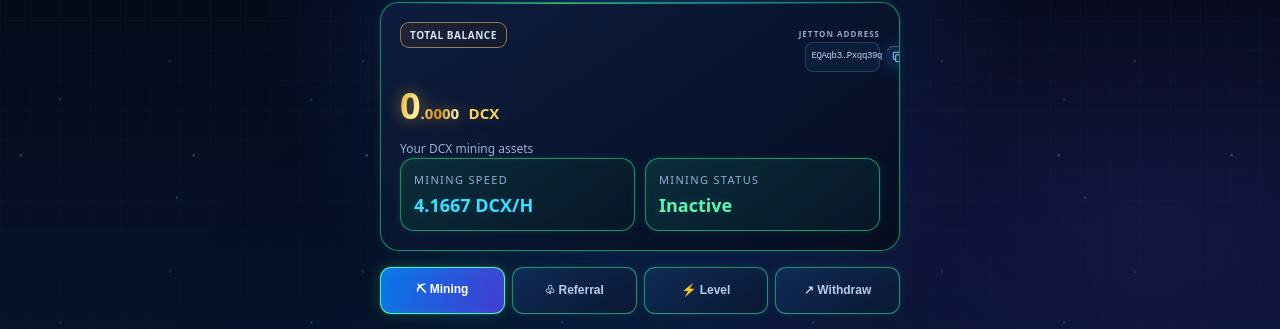
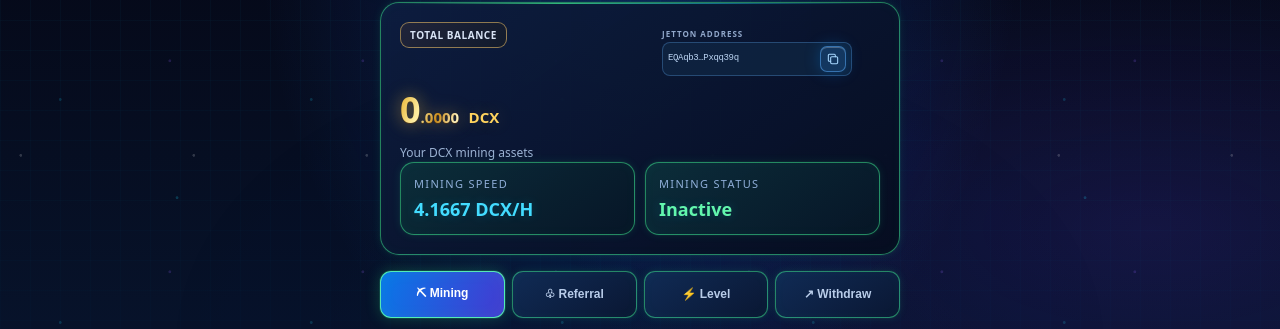
Before and after one commit to dcx-art/DCX-Mining, a plain HTML site: page index.html in a window 1280 px wide. Shown: the part 70-399 px from the top of the page. Drawn offline with Linux system fonts and the light colour scheme.

Commit message:
Shift DCX Jetton copy control left and keep fully visible

```diff
--- a/index.html
+++ b/index.html
@@ -67,7 +67,7 @@ align-items:flex-start;
 justify-content:space-between;
 gap:8px;
 }
-.dcx-jetton-group{display:flex;flex-direction:column;align-items:flex-end;gap:3px;margin-top:7px;min-width:0;max-width:68%;}
+.dcx-jetton-group{display:flex;flex-direction:column;align-items:flex-start;gap:3px;margin-top:7px;margin-right:28px;width:190px;max-width:calc(100% - 205px);min-width:0;flex:0 1 190px;}
 .dcx-jetton-caption{color:var(--muted);font-size:8px;font-weight:800;letter-spacing:1px;line-height:1.2;}
 .balance-heading .label{
 display:inline-block;
@@ -96,10 +96,10 @@ white-space:nowrap;
 color:#43f5a5;
 text-shadow:0 0 8px rgba(67,245,165,.35);
 }
-.dcx-jetton-inline{display:flex;align-items:center;gap:5px;min-width:0;max-width:68%;padding:3px 5px;border:1px solid rgba(83,153,220,.28);border-radius:8px;background:rgba(18,43,73,.48);}
-.dcx-jetton-address{color:#bcd5f4;font-size:9px;line-height:1.2;white-space:nowrap;font-family:monospace;letter-spacing:-.35px;}
-.dcx-jetton-copy{flex:0 0 22px;width:22px;height:22px;padding:4px;border:0;border-radius:6px;background:rgba(39,116,190,.18);color:#8bc8ff;display:flex;align-items:center;justify-content:center;cursor:pointer;}
-.dcx-jetton-copy svg{width:14px;height:14px;}
+.dcx-jetton-inline{display:flex;align-items:center;gap:5px;width:100%;max-width:100%;min-width:0;box-sizing:border-box;padding:3px 5px;border:1px solid rgba(83,153,220,.35);border-radius:8px;background:rgba(18,43,73,.58);}
+.dcx-jetton-address{display:block;flex:1 1 auto;min-width:0;overflow:hidden;text-overflow:ellipsis;color:#bcd5f4;font-size:9px;line-height:1.2;white-space:nowrap;font-family:monospace;letter-spacing:-.35px;}
+.dcx-jetton-copy{position:relative;z-index:2;flex:0 0 26px;width:26px;height:26px;padding:5px;border:1px solid rgba(91,174,255,.5);border-radius:7px;background:rgba(39,116,190,.28);color:#a8d8ff;display:flex;align-items:center;justify-content:center;cursor:pointer;touch-action:manipulation;}
+.dcx-jetton-copy svg{width:16px;height:16px;}
 .dcx-jetton-copy:active{transform:scale(.94);}
 .dcx-jetton-copy-status{position:absolute;right:7px;top:30px;color:#43f5a5;font-size:9px;font-weight:700;}
 .balance{
```
